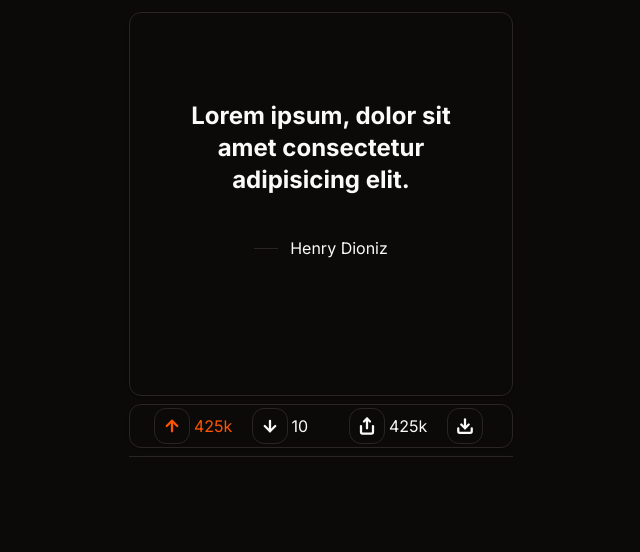
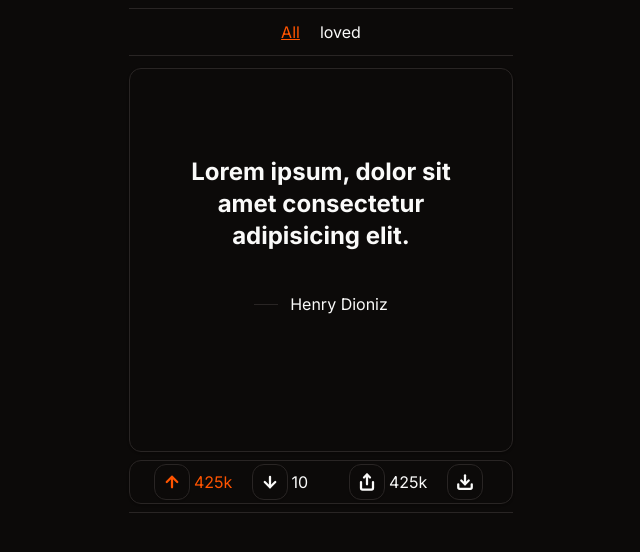
Before and after one commit to Henryle-hd/quotes, a Next.js app: page / in a window 1280 px wide. Shown: the top 552 px of the page, without its empty margins (319-959 px from the left). Built offline with nearby package versions, Linux system fonts and the light colour scheme.

Commit message:
navbar added!

```diff
--- a/src/app/layout.tsx
+++ b/src/app/layout.tsx
@@ -1,22 +1,26 @@
 import type { Metadata } from "next";
 import { Inter } from "next/font/google";
 import "./globals.css";
+import NavBar from "@/components/navBar";
 
 const inter = Inter({ subsets: ["latin"] });
 
 export const metadata: Metadata = {
   title: "Create Next App",
-  description: "Generated by create next app",
+  description: "Generated by create next app"
 };
 
 export default function RootLayout({
-  children,
+  children
 }: Readonly<{
   children: React.ReactNode;
 }>) {
   return (
     <html lang="en">
-      <body className={inter.className}>{children}</body>
+      <body className={inter.className}>
+        <NavBar />
+        {children}
+      </body>
     </html>
   );
 }
--- /dev/null
+++ b/src/components/navBar.tsx
@@ -0,0 +1,14 @@
+import Link from "next/link";
+
+export default function NavBar() {
+  return (
+    <nav className="flex justify-center items-center mt-2 ">
+      <div className="w-96 h-12 border border-l-0 border-r-0 flex justify-center items-center gap-5">
+        <Link href={"/"} className="text-[#ff5400] underline">
+          All
+        </Link>
+        <Link href={"/"}>loved</Link>
+      </div>
+    </nav>
+  );
+}
```
